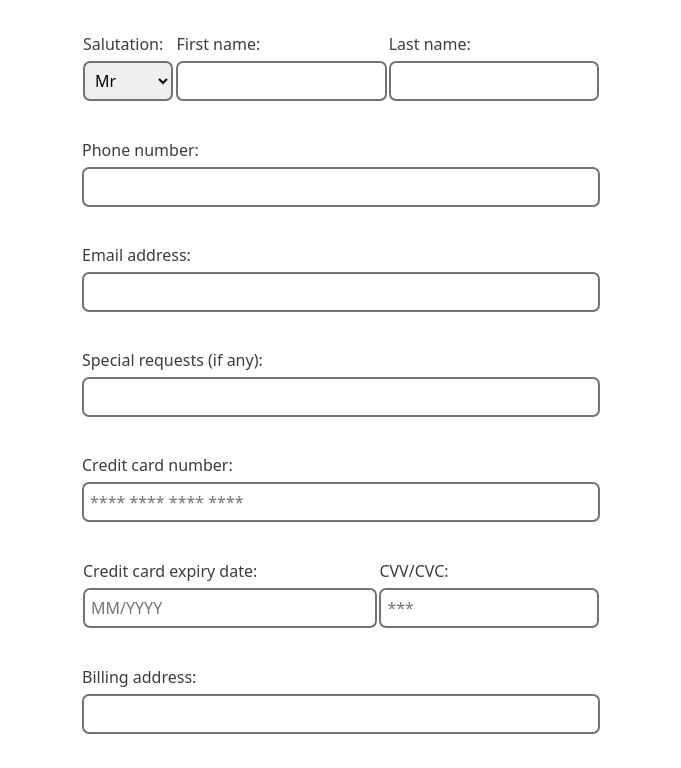
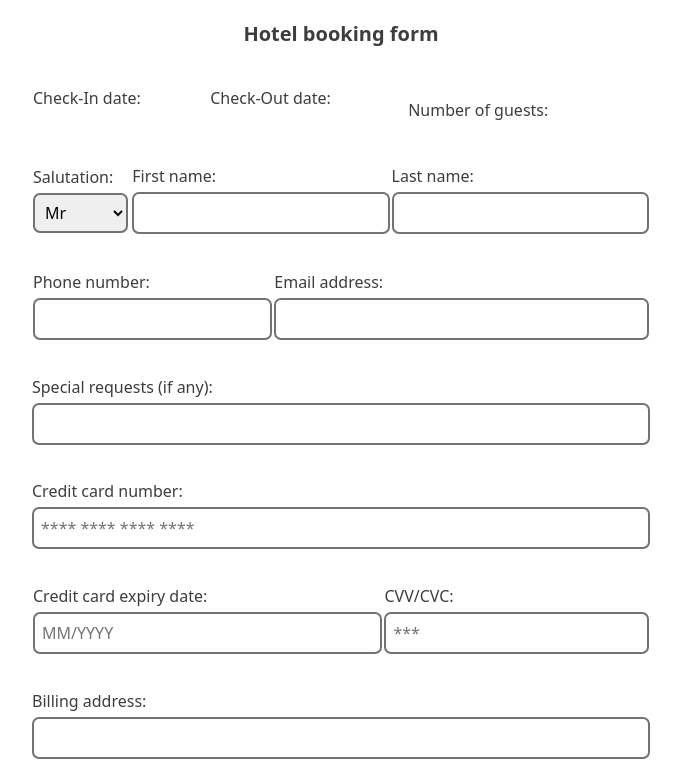
Before and after one commit to ziniuguo/Kozy_Hotel, a React (Create React App) app in the folder client/: page /booking/1 in a window 1280 px wide. Shown: the top 768 px of the page, without its empty margins (299-980 px from the left). Built offline with nearby package versions, Linux system fonts and the light colour scheme; no server answers.

Commit message:
Storing of remaining needed booking data

```diff
--- a/client/src/BookingPage.js
+++ b/client/src/BookingPage.js
@@ -8,6 +8,16 @@ import { emphasize } from "@mui/material";
 
 const Styles = styled.div`
 
+  h1 {
+    color: #3d3d3d;
+    font-size: 20px;
+    font-weight: 700;
+    line-height: 20px;
+    text-align: center;
+    margin-bottom: 10px;
+  }
+
+
   form {
     border:1px solid #ffffff;
     background: white;
@@ -15,14 +25,20 @@ const Styles = styled.div`
     flex-direction: column;
     justify-content: space-around;
     margin: 0 auto;
-    max-width: 600px;
+    max-width: 700px;
     padding: 30px 40px;
   }
+
+  #checkin, #checkout, #guestNum, #destID, #hotelID{
+    display: none;
+  }
+
+
 
   input {
     border: 2px solid #737373;
     border-radius: 7px;
-    padding: 6px;
+    padding: 7px;
     width: 100%;
   }
 
@@ -38,13 +54,13 @@ const Styles = styled.div`
     display: block;
     font-size: 16px;
     font-weight: 500;
-    margin-bottom: 5px;
+    margin-bottom: 4px;
   }
 
   .error {
     color: red;
     font-size: 12px;
-    height: 12px;
+    height: 10px;
     display: flex;
 
   }
@@ -52,29 +68,31 @@ const Styles = styled.div`
   .submitButton {
     background-color: #6976d9;
     color: white;
-    font-family: sans-serif;
-    font-size: 14px;
+    font-size: 16px;
+    font-weight: 500;
     margin: 20px 0px;
 
 `;
+
 
 export default function BookingPage() {
 
     const { control, register, formState: { errors }, handleSubmit, reset } = useForm();
 
-
-
     function Error({ errors }) {
       return  <div className={"error"}>{errors ? errors.message : " "}</div>;
     }
 
+    const destID = sessionStorage.getItem("destID");
+    const hotelID = sessionStorage.getItem("hotelID")
+    const displayCheckin = sessionStorage.getItem("displayCheckin");
+    const checkinDate = sessionStorage.getItem("checkinDate");
+    const displayCheckout = sessionStorage.getItem("displayCheckout")
+    const checkoutDate = sessionStorage.getItem("checkoutDate");
+    const guests = sessionStorage.getItem("guestCount");
+
 
     const onSubmit = async (data) => {
-        console.log(data.dateInput.getFullYear(), data.dateInput.getMonth() + 1, data.dateInput.getDate());
-        let formatMonth = `${data.dateInput.getMonth() + 1}`.length == 1? `0${data.dateInput.getMonth() + 1}`:`${data.dateInput.getMonth() + 1}`;
-        let formatDay = `${data.dateInput.getDate()}`.length == 1? `0${data.dateInput.getDate()}`: `${data.dateInput.getDate()}`;
-        data.dateInput = `${data.dateInput.getFullYear()}-${formatMonth}-${formatDay}`;
-        console.log(data);
 
         const requestOptions = {
           method: 'POST',
@@ -85,29 +103,53 @@ export default function BookingPage() {
         .catch((error) => {
           console.log(error)
         });
-        console.log("done")
+        console.log("POST done!")
         const jsonData = await response.json();
         console.log(jsonData);
 
-
-        // const response = await fetch('/hotelsprices_givendest')
-        // .catch((error) => {
-        //   console.log(error)
-        // });
-        // console.log("done")
-        // const jsonData = await response.json();
-        // console.log(jsonData);
-
-
         alert("Booking confirmed! Enjoy your trip!");
-
         reset();
     }
 
     return (
       <Styles>
+
+        <br/><h1>Hotel booking form</h1>
+
           <div>
             <form onSubmit={handleSubmit(onSubmit)}>
+
+            <div>
+              <input id="destID" type="text" value={destID} {...register("destinationID")} readOnly/>
+              <input id="hotelID" type="text" value={hotelID} {...register("hotelID")} readOnly/>
+            </div>
+
+            <table id="dispTable">
+                <tbody>
+                  <tr>
+                    <td>
+                      <label>Check-In date:</label>
+                      <div>&nbsp;<b>{displayCheckin}</b></div>
+                      <input id="checkin" type="text" value={checkinDate} {...register("checkinDate")} readOnly/>
+                    </td>
+
+                    <td>
+                      <label>Check-Out date:</label>
+                      <div>&nbsp;<b>{displayCheckout}</b></div>
+                      <input id="checkout" type="text" value={checkoutDate} {...register("checkoutDate")} readOnly/>
+                    </td>
+
+                    <td>
+                      <label>Number of guests: &nbsp;<b>{guests}</b></label>
+                      <input id="guestNum" type="text" value={guests} {...register("guests")} readOnly/>
+                    </td>
+
+                  </tr>
+                </tbody>
+              </table><br/>
+
+
+
 
             <table>
               <tbody>
@@ -154,26 +196,40 @@ export default function BookingPage() {
               </tbody>
             </table>
 
-
-
+            <table>
+              <tbody>
+                <tr>
+                    <td>
                       <div>
                         <label>Phone number: &nbsp;</label>
-              <input type="text" size="20" {...register("phoneNumber", {
+                        <input type="text" size="14" {...register("phoneNumber", {
                           required: "Phone number is required"}
 
                           )} />
                         <Error errors={errors.phoneNumber} />
                       </div><br/>
+                    </td>
 
+                    <td>
                       <div>
                         <label>Email address: &nbsp;</label>
-              <input type="text" size="20" {...register("emailAddress", {
+                        <input type="text" size="26" {...register("emailAddress", {
                           required: "Email address is required",
                           pattern: {value: /^\S+@\S+$/i, message: "Invalid email address!"}}
 
                           )} />
                         <Error errors={errors.emailAddress} />
                       </div><br/>
+                    </td>
+                  </tr>
+              </tbody>
+            </table>
+
+
+
+
+
+
 
             <div>
               <label>Special requests (if any):  &nbsp;</label>
@@ -236,22 +292,7 @@ export default function BookingPage() {
             </div><br/>
 
 
-
-            <Controller
-              control={control}
-              name='dateInput'
-              render={({field}) => (
-                <DatePicker
-                  placeholderText="Select start date"
-                  onChange={(date) => field.onChange(date)}
-                  selected={field.value}
-                />
-              )}
-            />
-            <br/><br/>
-
-
-            <input type="submit" className="submitButton"/>
+            <input type="submit" className="submitButton" value="Make Booking"/>
           </form>
         </div>
         <p> </p>
```
Also changed, not shown: 1 other file (tests, documents, lock files or other folders). Lines whose indentation alone changed are shown as unchanged.
